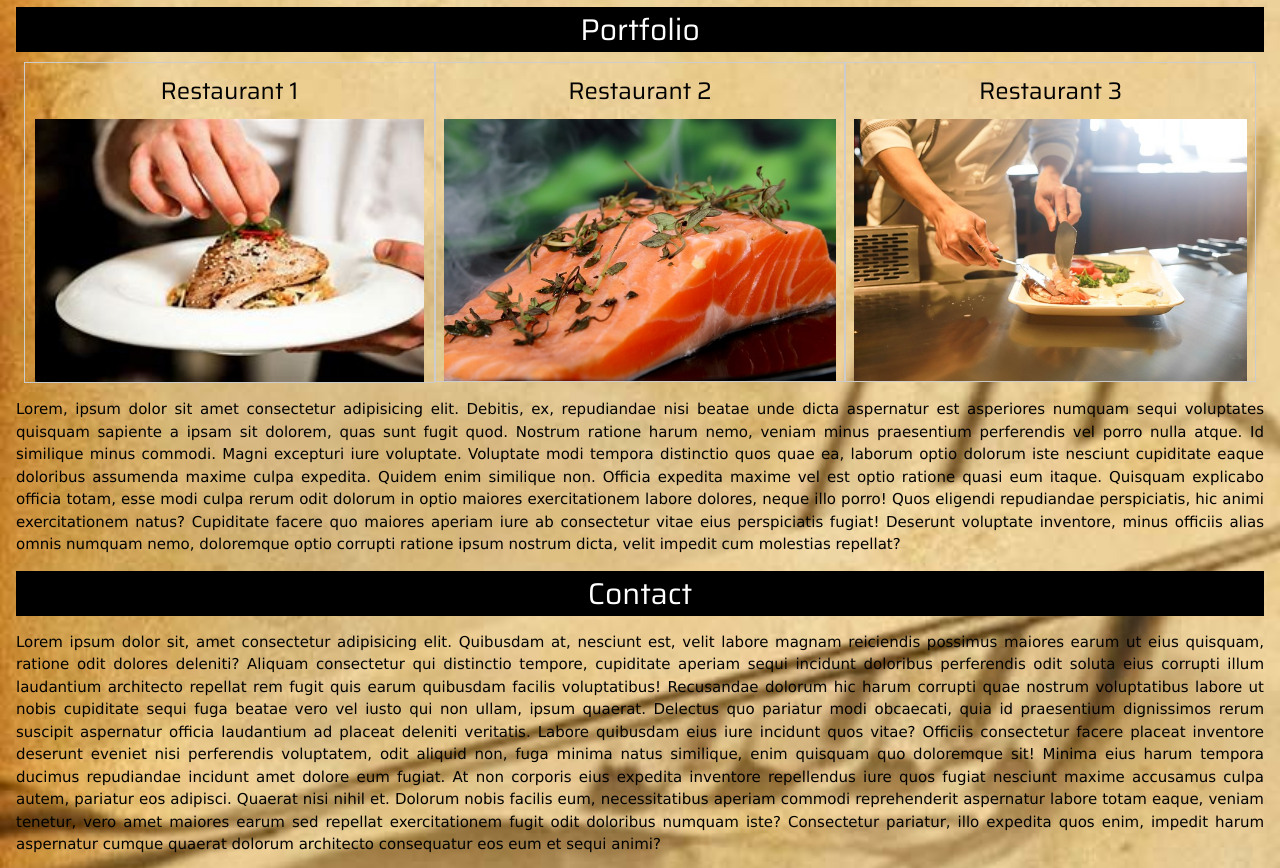
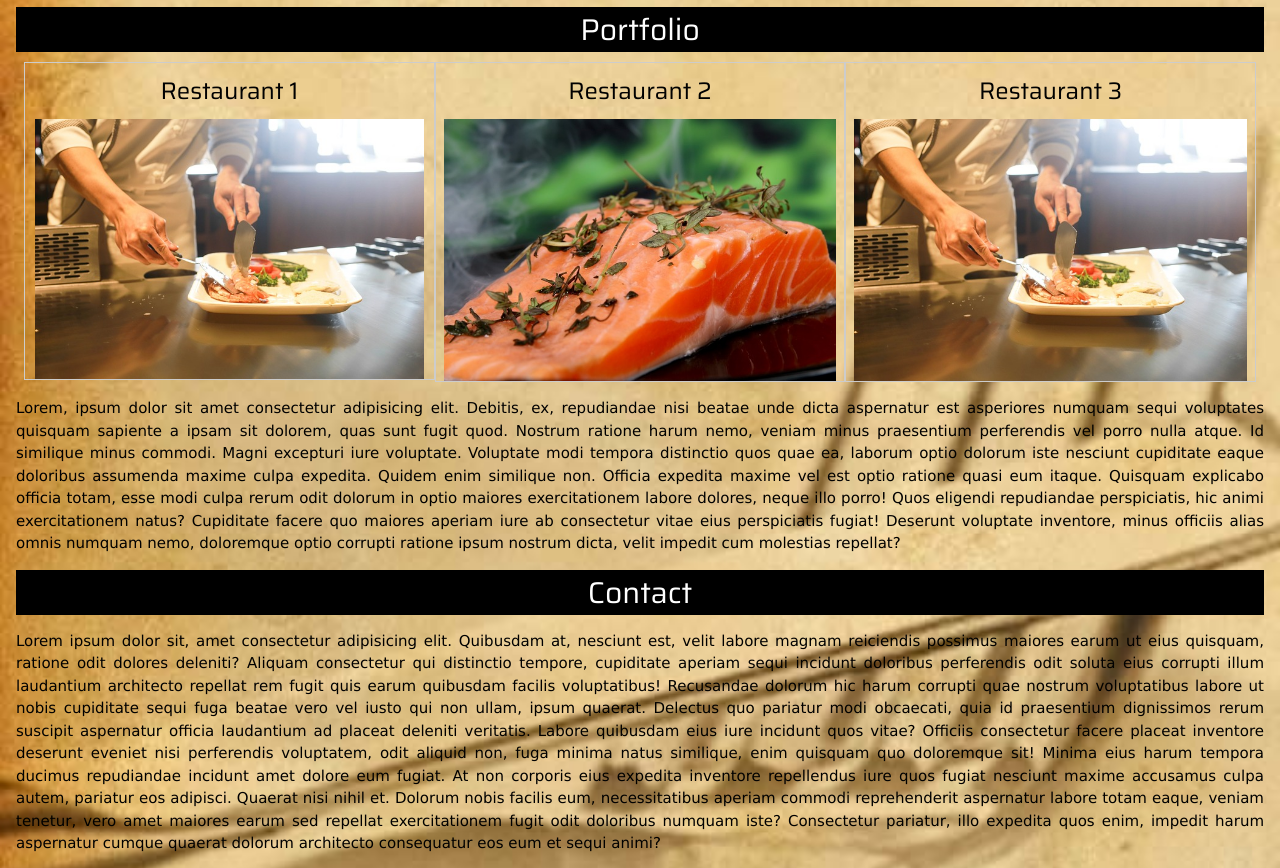
Before and after one commit to Sabrina24041979/mobile-first-html-static, a plain HTML site: page index.html in a window 1280 px wide. Shown: the part 1003-1871 px from the top of the page. Drawn offline with nearby package versions, Linux system fonts and the light colour scheme.

Commit message:
modify picture 2

```diff
--- a/index.html
+++ b/index.html
@@ -230,7 +230,7 @@
                 <div class="w3-row-padding">
                     <article class="w3-col m4 w3-border w3-center">
                         <h3>Restaurant 1</h3>
-                        <img src="assets/image/restaurant 1.jpg" alt="" class="w3-image" width="99%">
+                        <img src="assets/image/restaurant 3.jpg" alt="" class="w3-image" width="99%">
                     </article>
                     <article class="w3-col m4 w3-border w3-center">
                         <h3>Restaurant 2</h3>
```
